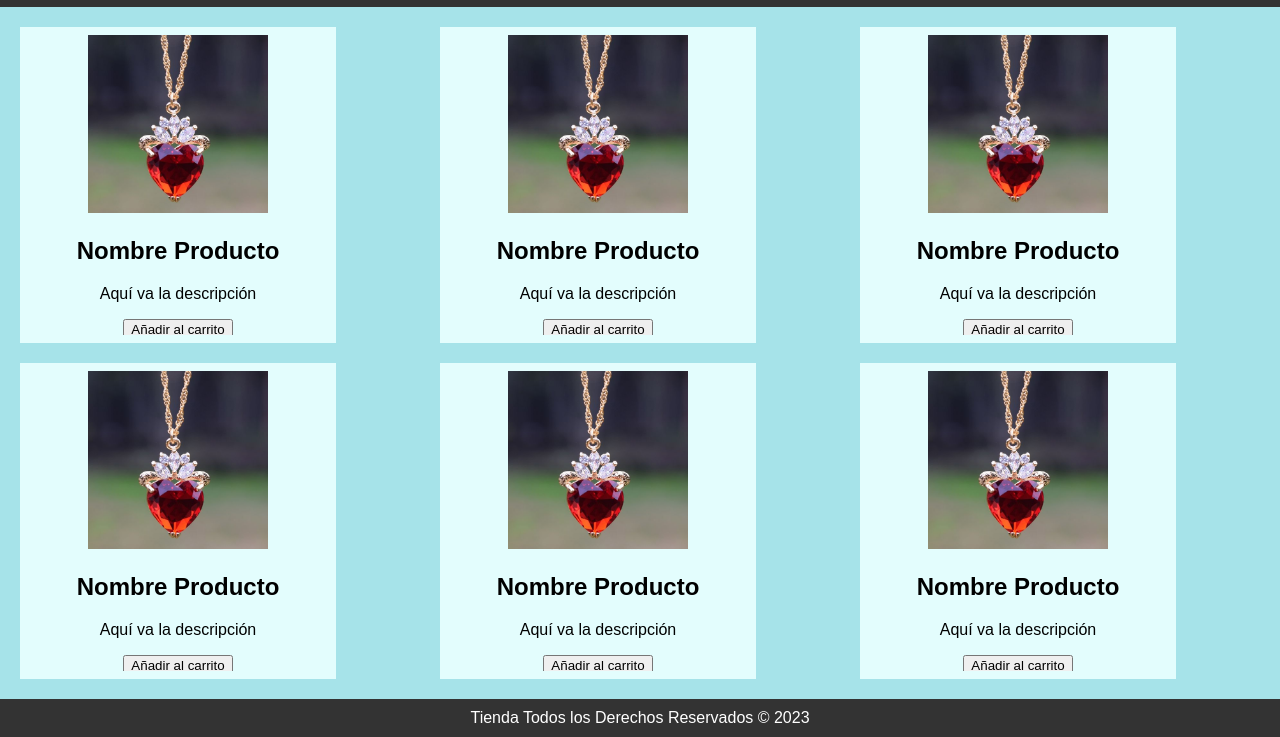
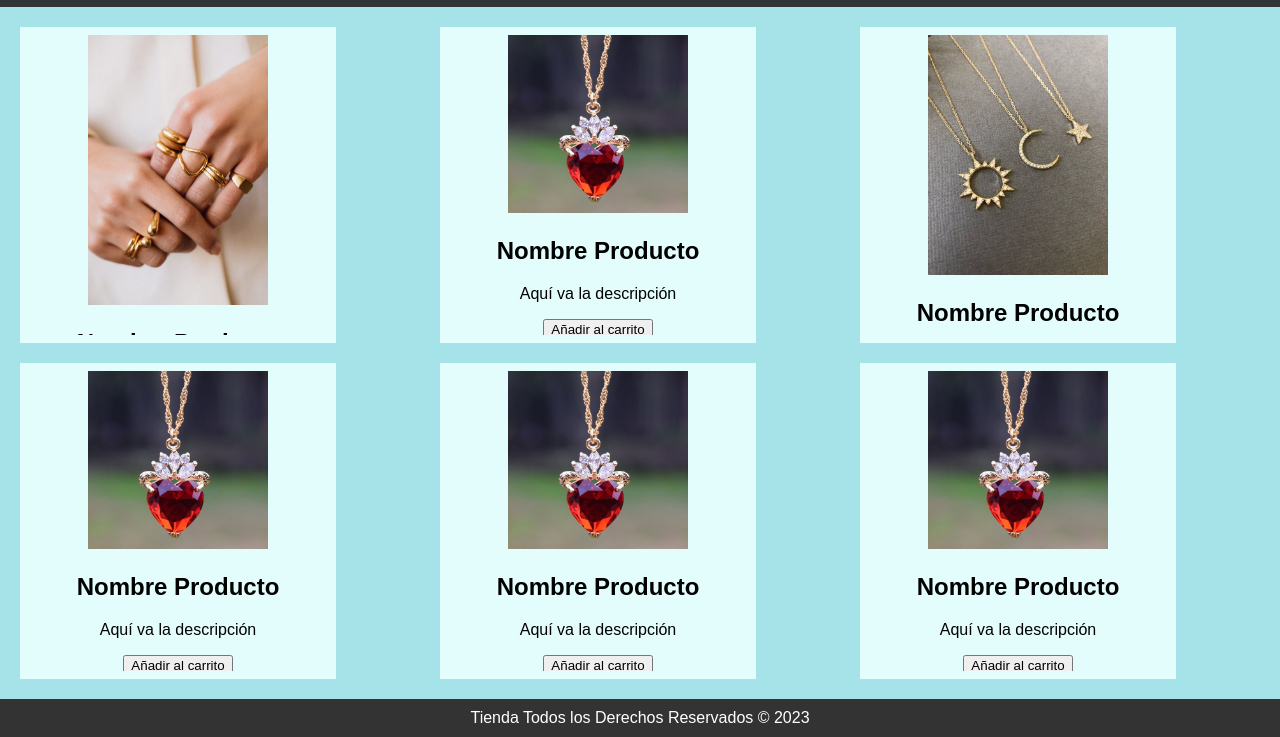
Before and after one commit to eduardoscrs/integracion-1, a plain HTML site: page index.html in a window 1280 px wide. Shown: the part 91-828 px from the top of the page. Drawn offline with Linux system fonts and the light colour scheme.

Commit message:
orden
realizo reordenamiento de material, conecto el login de inicio de sesión con la pagina principal

```diff
--- a/index.html
+++ b/index.html
@@ -11,8 +11,8 @@
         <div class="container">
             <h1>Tienda</h1>
             <div class="login-register">
-                <a href="#">Iniciar Sesión</a>
-                <a href="#">Registrarse</a>
+                <a href="login.html">Iniciar Sesión</a>
+                <a href="login.html">Registrarse</a>
             </div>
         </div>
     </header>
@@ -22,37 +22,37 @@
         <div class="product-container">
             <!-- Contenedores individuales de productos -->
             <div class="product-image-container">
-                <img src="collar.jpg" alt="Producto 1">
+                <img src="img/anillos.jpg" alt="Producto 1">
                 <h2>Nombre Producto</h2>
                 <p>Aquí va la descripción</p>
                 <button class="Carro">Añadir al carrito</button>
             </div>
             <div class="product-image-container">
-                <img src="collar.jpg" alt="Producto 1">
+                <img src="img/collar.jpg" alt="Producto 1">
                 <h2>Nombre Producto</h2>
                 <p>Aquí va la descripción</p>
                 <button class="Carro">Añadir al carrito</button>
             </div>
             <div class="product-image-container">
-                <img src="collar.jpg" alt="Producto 1">
+                <img src="/img/collares.jpg" alt="Producto 1">
                 <h2>Nombre Producto</h2>
                 <p>Aquí va la descripción</p>
                 <button class="Carro">Añadir al carrito</button>
             </div>
             <div class="product-image-container">
-                <img src="collar.jpg" alt="Producto 1">
+                <img src="img/collar.jpg" alt="Producto 1">
                 <h2>Nombre Producto</h2>
                 <p>Aquí va la descripción</p>
                 <button class="Carro">Añadir al carrito</button>
             </div>
             <div class="product-image-container">
-                <img src="collar.jpg" alt="Producto 1">
+                <img src="img/collar.jpg" alt="Producto 1">
                 <h2>Nombre Producto</h2>
                 <p>Aquí va la descripción</p>
                 <button class="Carro">Añadir al carrito</button>
             </div>
             <div class="product-image-container">
-                <img src="collar.jpg" alt="Producto 1">
+                <img src="img/collar.jpg" alt="Producto 1">
                 <h2>Nombre Producto</h2>
                 <p>Aquí va la descripción</p>
                 <button class="Carro">Añadir al carrito</button>
```
Also changed, not shown: img/anillos.jpg (renamed from anillos.jpg), img/bacground.jpg (renamed from bacground.jpg), img/collar.jpg (renamed from collar.jpg), img/collares.jpg (renamed from collares.jpg).
